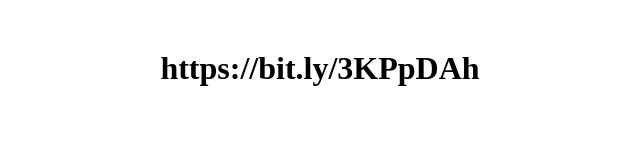
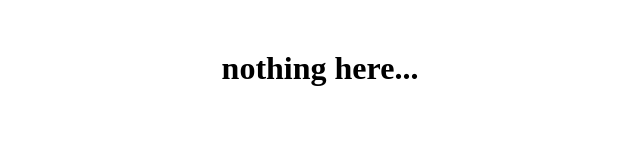
Before and after one commit to abhiram-67/profile-web, a plain HTML site: page pages/flowtune/qrcode.html in a window 1280 px wide. Shown: the whole page, without its empty margins (320-960 px from the left). Drawn offline with Linux system fonts and the light colour scheme.

Commit message:
Update qrcode.html

```diff
--- a/pages/flowtune/qrcode.html
+++ b/pages/flowtune/qrcode.html
@@ -1,7 +1,7 @@
  <head>
     <title>share flowtune</title>
     <body>
-      <h1 style="text-align:center; color:black; margin-top:50px; font-weight:bold;" >https://bit.ly/3KPpDAh</h1>
+      <h1 style="text-align:center; color:black; margin-top:50px; font-weight:bold;" >nothing here...</h1>
     </body>
     <style>
       body {
```
